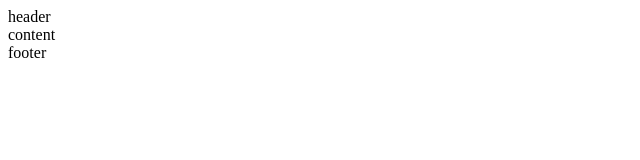
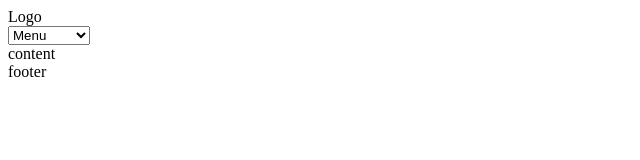
Before and after one commit to woolen-h/woolen-h.github.io, a plain HTML site: page index.html in a window 1280 px wide. Shown: the whole page, without its empty margins (0-640 px from the left). Drawn offline with Linux system fonts and the light colour scheme.

Commit message:
[Structure] 메뉴 생성

```diff
--- a/index.html
+++ b/index.html
@@ -8,7 +8,13 @@
 </head>
 <body>
     <div class="header">
-        header
+        <div class="logo">Logo</div>
+        <div class="menu">
+            <select name="menu" id="menu">
+                <option>Menu</option>
+                <option>Design</option>
+                <option>Front-End</option>
+            </select></div>
     </div>
     <div class="content">
         content
```
